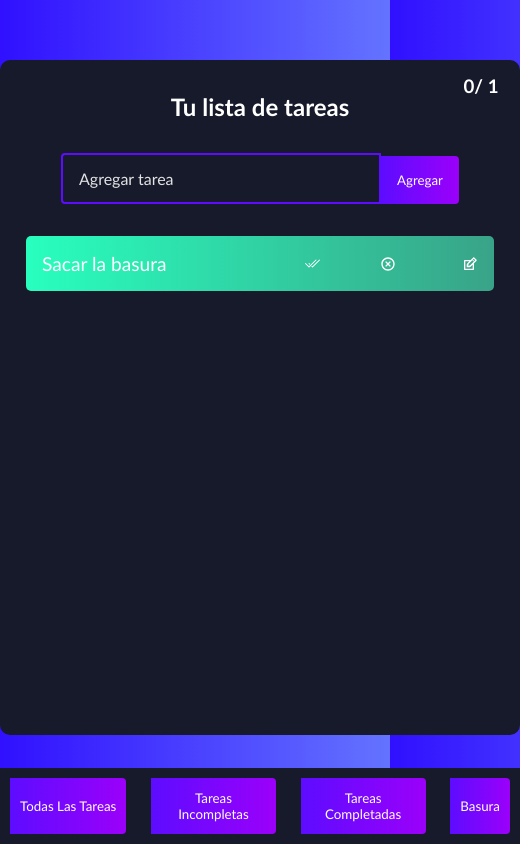
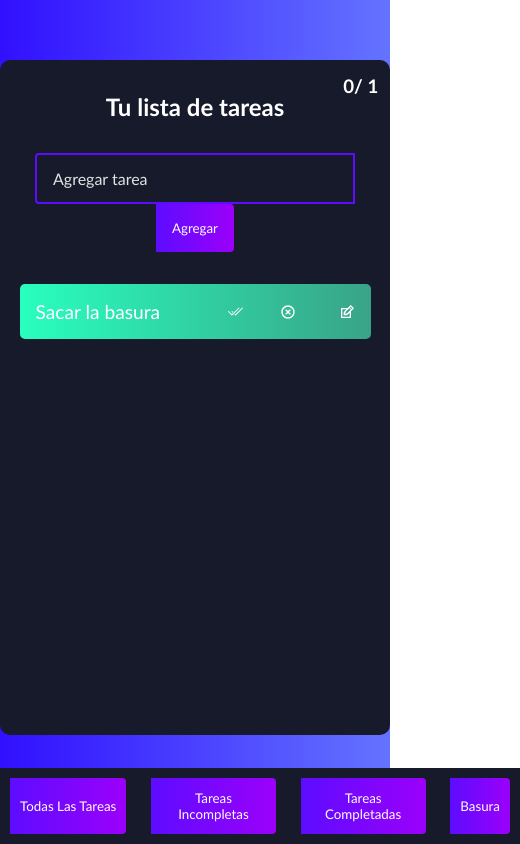
Before and after one commit to MajoCervantes/to-do-list, a React (Create React App) app: page / in a window 390 px wide. Shown: the whole page, 520 px wide, since content can reach past the window. Built offline with nearby package versions, Linux system fonts and the light colour scheme.

Commit message:
Responsive

```diff
--- a/src/App.css
+++ b/src/App.css
@@ -19,6 +19,7 @@ body {
 	flex-direction: column;
 	justify-content: flex-start;
 	width: 520px;
+	max-width: 100vw;
 	background: #161a2b;
 	text-align: center;
 	margin: 60px auto;
```
